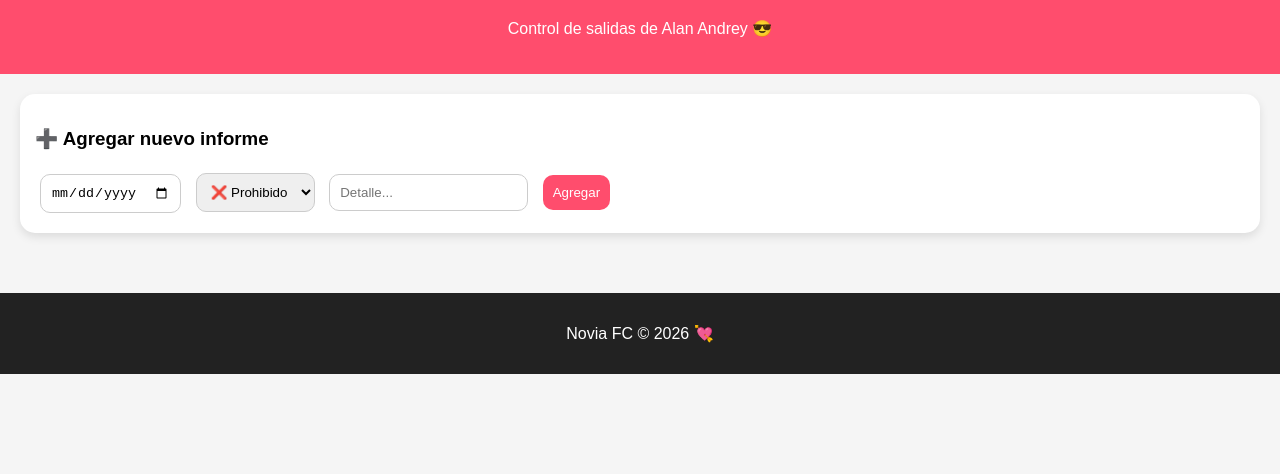
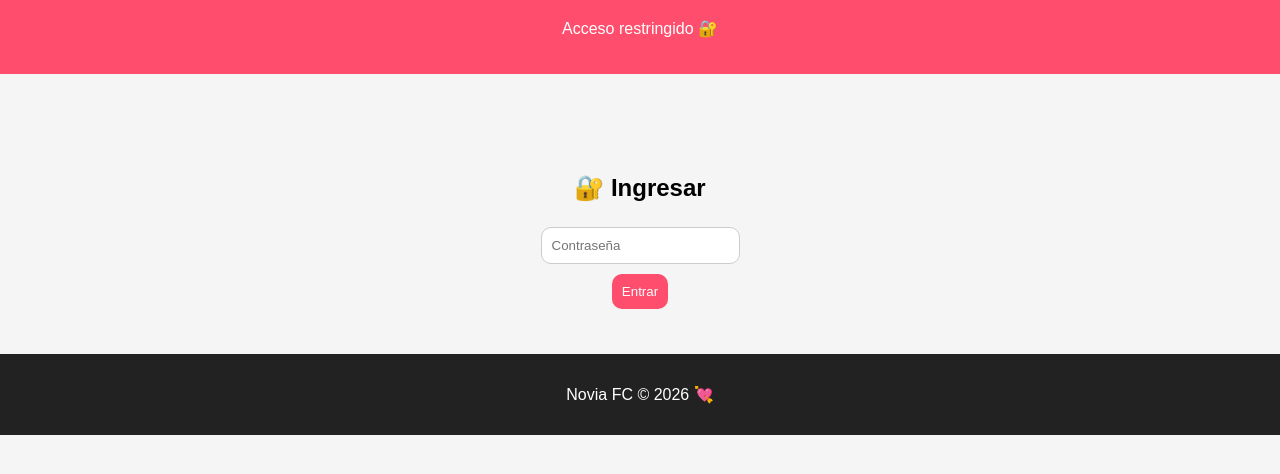
Before and after one commit to Andrey2006-max/Novia_fc, a plain HTML site: page index.html in a window 1280 px wide. Shown: the part 82-556 px from the top of the page. Drawn offline with Linux system fonts and the light colour scheme.

Commit message:
Add login functionality and restrict access

```diff
--- a/index.html
+++ b/index.html
@@ -36,7 +36,14 @@
       margin: 20px;
       border-radius: 15px;
       box-shadow: 0 4px 10px rgba(0,0,0,0.1);
+      display: none;
     }
+
+    .login {
+      text-align: center;
+      margin-top: 100px;
+    }
+
     input, select, button {
       padding: 10px;
       margin: 5px;
@@ -62,10 +69,17 @@
 
 <header>
   <h1>📋 Novia FC - Informes Oficiales</h1>
-  <p>Control de salidas de Alan Andrey 😎</p>
+  <p>Acceso restringido 🔐</p>
 </header>
 
-<div class="formulario">
+<div class="login" id="login">
+  <h2>🔐 Ingresar</h2>
+  <input type="password" id="password" placeholder="Contraseña">
+  <br>
+  <button onclick="login()">Entrar</button>
+</div>
+
+<div class="formulario" id="formulario">
   <h3>➕ Agregar nuevo informe</h3>
   <input type="date" id="fecha">
   <select id="estado">
@@ -83,6 +97,20 @@
 </footer>
 
 <script>
+const PASSWORD = "novia123";
+
+function login() {
+  const pass = document.getElementById('password').value;
+
+  if (pass === PASSWORD) {
+    document.getElementById('login').style.display = 'none';
+    document.getElementById('formulario').style.display = 'block';
+    localStorage.setItem('auth', 'true');
+  } else {
+    alert('Contraseña incorrecta 😅');
+  }
+}
+
 function agregarInforme() {
   const fecha = document.getElementById('fecha').value;
   const estado = document.getElementById('estado').value;
@@ -121,6 +149,12 @@ function cargarDatos() {
   if (datos) {
     document.getElementById('contenedor').innerHTML = datos;
   }
+
+  const auth = localStorage.getItem('auth');
+  if (auth === 'true') {
+    document.getElementById('login').style.display = 'none';
+    document.getElementById('formulario').style.display = 'block';
+  }
 }
 
 cargarDatos();
```
